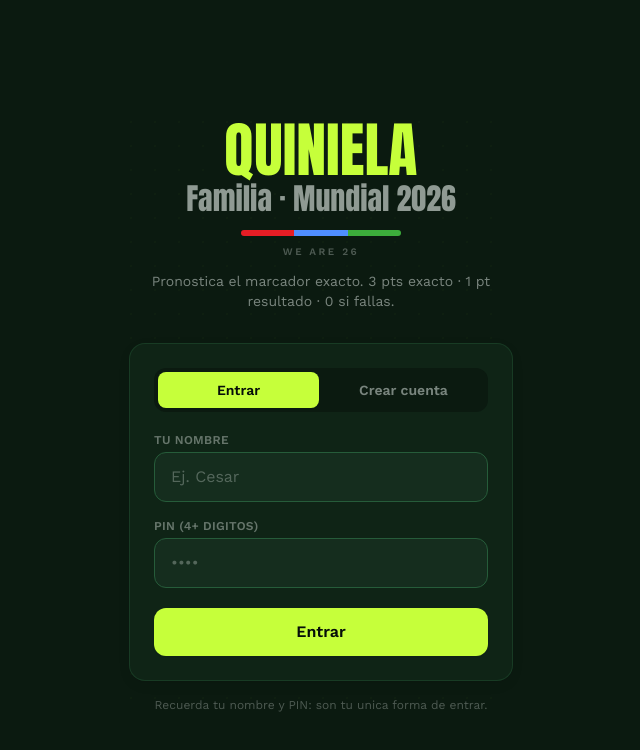
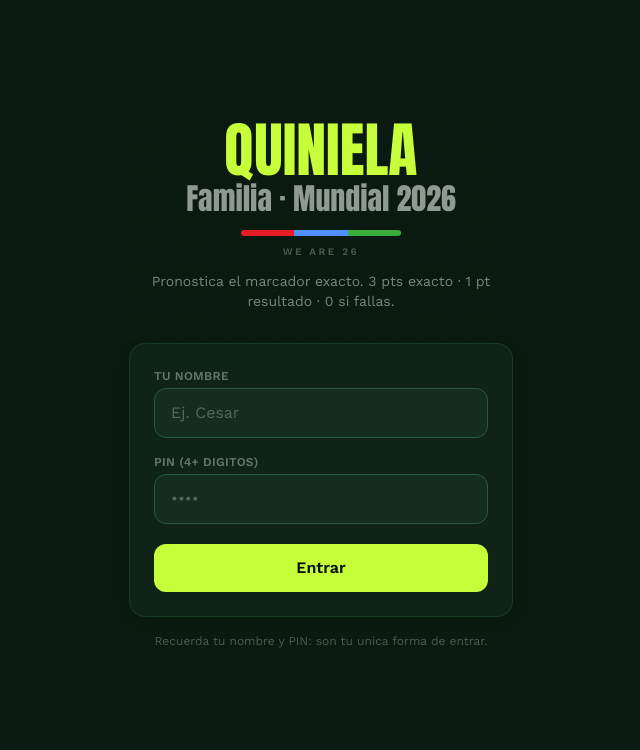
Before and after one commit to gatocallejer0/quiniela-2026, a Next.js app: page / in a window 1280 px wide. Shown: the top 750 px of the page, without its empty margins (319-959 px from the left). Built offline with nearby package versions, Linux system fonts and the light colour scheme; no server answers.

Commit message:
feat: quita opción de crear cuenta del login
Co-Authored-By: Claude Sonnet 4.6 <noreply@anthropic.com>

```diff
--- a/app/page.tsx
+++ b/app/page.tsx
@@ -7,7 +7,7 @@ import { useAuth } from "@/lib/auth";
 export default function Home() {
   const { session, cargando, entrar, registrar } = useAuth();
   const router = useRouter();
-  const [modo, setModo] = useState<"entrar" | "registrar">("entrar");
+  const modo = "entrar";
   const [nombre, setNombre] = useState("");
   const [pin, setPin] = useState("");
   const [error, setError] = useState("");
@@ -59,21 +59,6 @@ export default function Home() {
       </div>
 
       <div className="rounded-2xl border border-cancha-600/40 bg-cancha-800 p-6 shadow-carta">
-        {/* Selector Entrar / Crear cuenta */}
-        <div className="mb-5 grid grid-cols-2 gap-1 rounded-xl bg-cancha-900 p-1">
-          {(["entrar", "registrar"] as const).map((m) => (
-            <button
-              key={m}
-              onClick={() => { setModo(m); setError(""); }}
-              className={`rounded-lg py-2 text-sm font-bold transition ${
-                modo === m ? "bg-lima text-carbon shadow-sm" : "text-crema/50 hover:text-crema"
-              }`}
-            >
-              {m === "entrar" ? "Entrar" : "Crear cuenta"}
-            </button>
-          ))}
-        </div>
-
         <label className="mb-1 block text-xs font-semibold uppercase tracking-wide text-crema/40">
           Tu nombre
         </label>
@@ -104,7 +89,7 @@ export default function Home() {
           disabled={trabajando}
           className="mt-5 w-full rounded-xl bg-lima py-3 font-bold text-carbon shadow-sm transition hover:bg-limaSoft hover:scale-[1.02] active:scale-95 disabled:opacity-60"
         >
-          {trabajando ? "..." : modo === "entrar" ? "Entrar" : "Crear mi cuenta"}
+          {trabajando ? "..." : "Entrar"}
         </button>
       </div>
 
```
